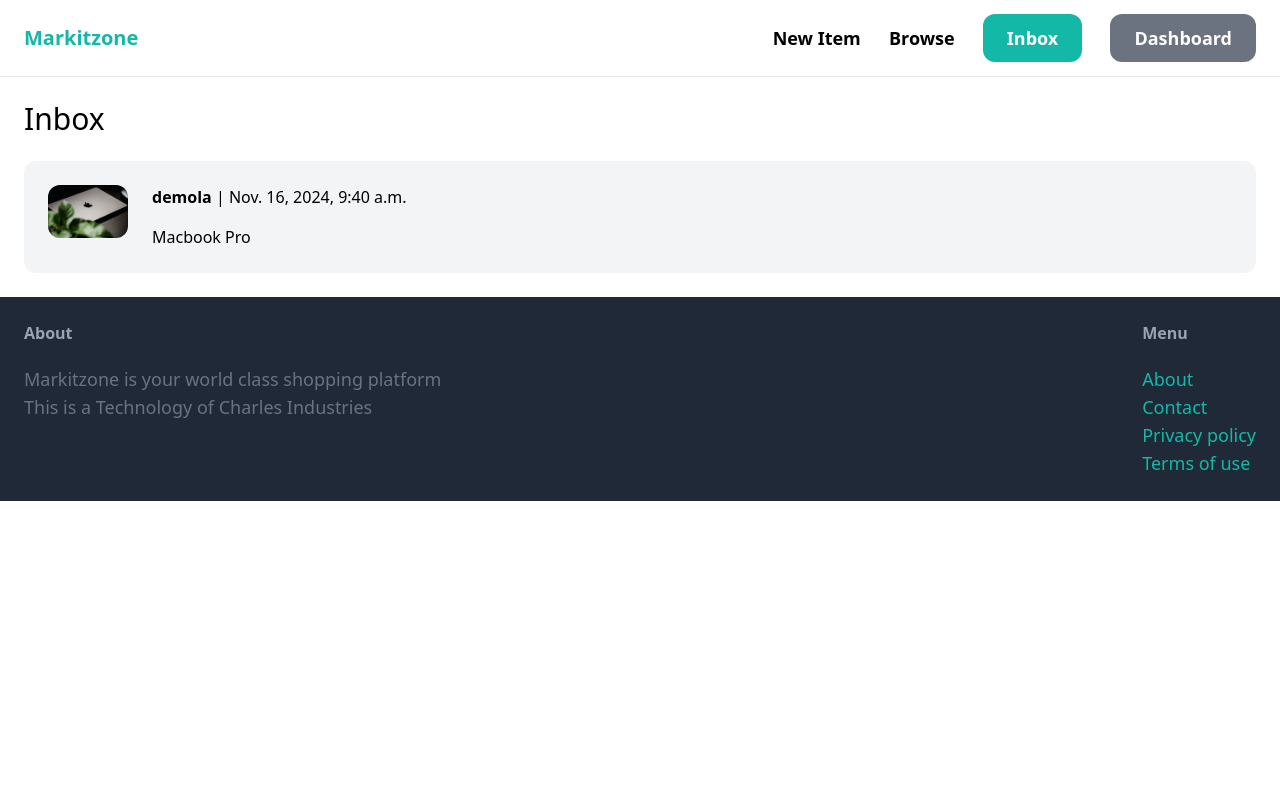
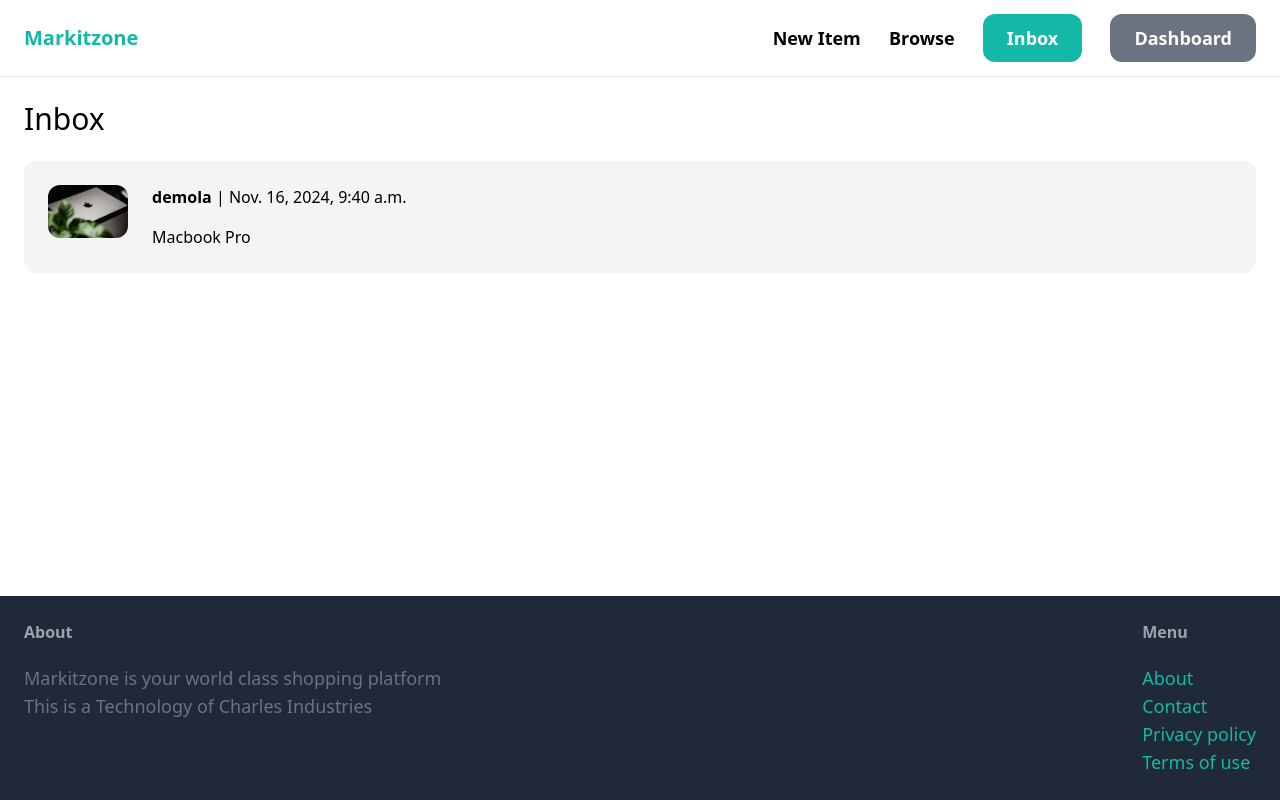
Before and after one commit to Ademolah/Puddle, a Django app: page /inbox/ in a window 1280 px wide. Run offline with Django 5.2, Linux system fonts and the light colour scheme; a user stored in the database is signed in; data comes from the database, SQL or seed files in the repository; some libraries are stand-ins or nearby versions.

Commit message:
pin footer to bottom

```diff
--- a/puddle/core/templates/core/base.html
+++ b/puddle/core/templates/core/base.html
@@ -9,7 +9,7 @@
     <title>{% block title %}{% endblock %} | Markitzone</title>
     <!-- <link rel="icon" href="./cart.png"/> -->
 </head>
-<body>
+<body class="flex flex-col min-h-screen">
     <nav class="px-6 py-6 flex justify-between items-center border-b border-gray">
         <a href="/" class="text-xl font-bold text-teal-500">Markitzone</a>
 
@@ -31,7 +31,7 @@
         {% endblock %}
     </div>
 
-    <footer class="py-6 px-6 flex justify-between bg-gray-800">
+    <footer class="py-6 px-6 flex justify-between bg-gray-800 mt-auto">
         <div class="w-2/3 pr-10">
             <h3 class="mb-5 font-semibold text-gray-400">About</h3>
             <p class="text-lg text-gray-500">Markitzone is your world class shopping platform</p>
```
